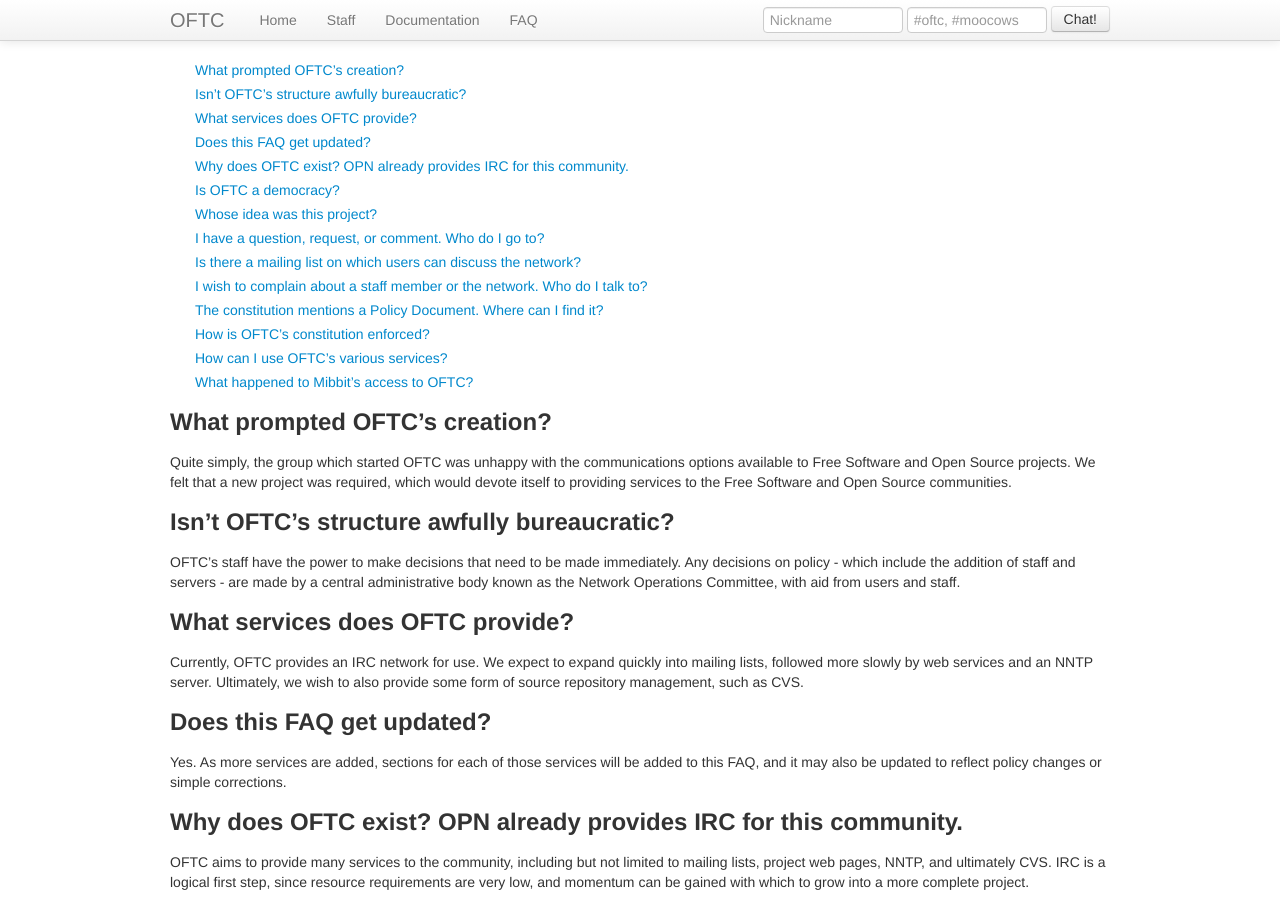
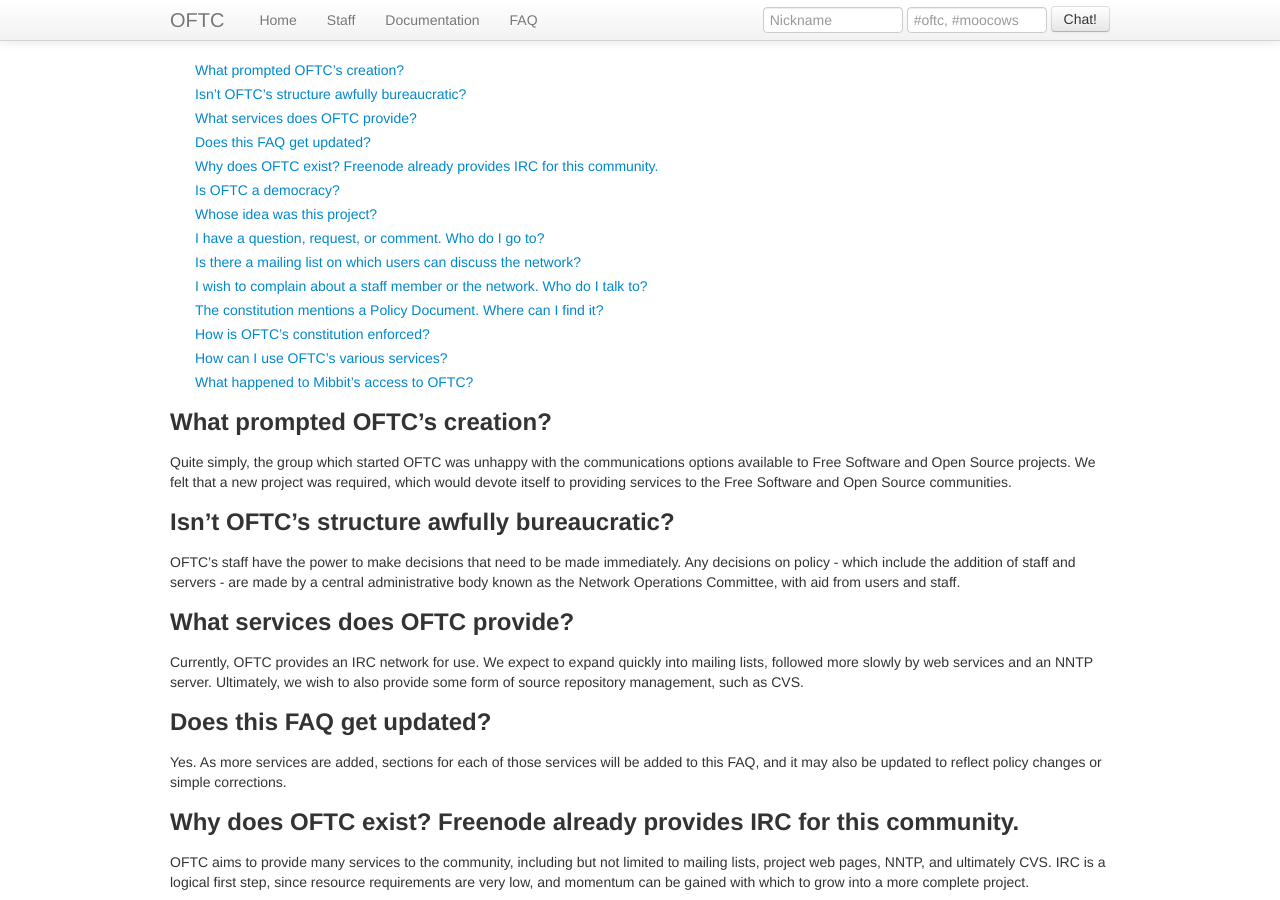
Before and after one commit to oftc/oftc-web, a Jekyll site: the page built from FAQ/General_Questions.md, in a window 1280 px wide and 900 px high. Built offline with Jekyll 4.4.1, drawn with Linux system fonts in a browser that asks for light colours.

Commit message:
s/OPN/Freenode

```diff
--- a/FAQ/General_Questions.md
+++ b/FAQ/General_Questions.md
@@ -32,7 +32,7 @@
 added to this FAQ, and it may also be updated to reflect policy changes or
 simple corrections.
 
-## Why does OFTC exist? OPN already provides IRC for this community. ##
+## Why does OFTC exist? Freenode already provides IRC for this community. ##
 
 OFTC aims to provide many services to the community, including but not limited
 to mailing lists, project web pages, NNTP, and ultimately CVS. IRC is a logical
```
